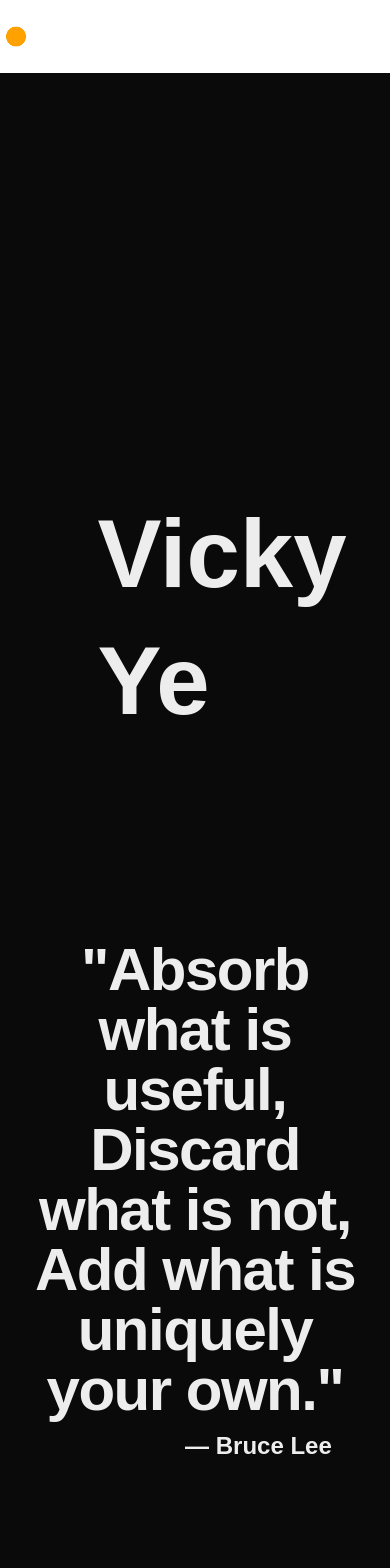
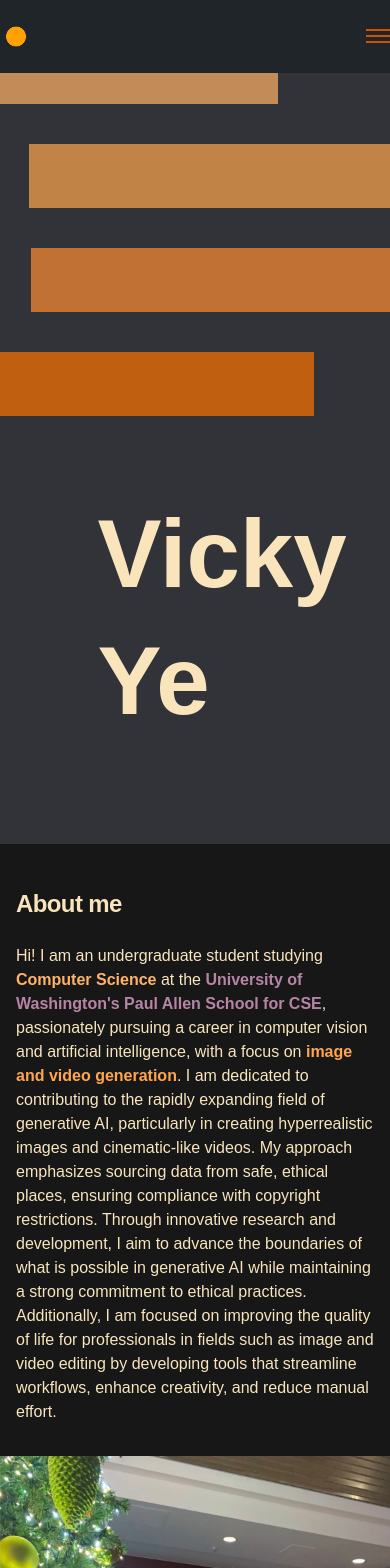
Before and after one commit to vickycye/vickycye, a Next.js app in the folder portfolio-website/: page / in a window 390 px wide. Shown: the top 1568 px of the page. Built offline with nearby package versions, Linux system fonts and the light colour scheme.

Commit message:
created basic working app again

```diff
--- a/portfolio-website/src/app/globals.css
+++ b/portfolio-website/src/app/globals.css
@@ -1,32 +1,60 @@
 @import "tailwindcss";
 
 :root {
-  --background: #0a0a0a;
-  --foreground: #ededed;
+  --background: #313338;
+  --foreground: #313338;
+
+  /* custom colors */
+  --discord-gray: #313338;
+  --discord-lighter-gray: #404249;
+  --cream: #F9E4BC;
+  --off-white: #F8F9FA;
+  --solid-orange-10: #FFB366;
+  --light-orange-10: #FFA64D;
+  --dark-orange: #FF8000;
+  --pinkish-red: #ff5252;
+  --rectangle-orange1: #FFB366;
+  --rectangle-orange2: #FFA64D;
+  --rectangle-orange3: #FF8C33;
+  --rectangle-orange4: #FF7300;
+  --uw-purple: #4B2E83;
+  --linkedin-blue: #0077B5;
+  --lighter-ish-gray: #A8A8A8;
+  --dark-black: #171717;
+  --mauve: #B784A7;
+
+  --palette-black: #1F2528;
+  --palette-dark-gray: #2C3438;
+  --palette-blood-orange: #CD5301;
+  --palette-gold-orange: #EE9222;
+  --palette-sun-orange: #FEA502;
+
+  --font-sans: var(--font-geist-sans);
+  --font-mono: var(--font-geist-mono);
 }
 
-@theme inline {
+/* @theme inline {
   --color-background: var(--background);
   --color-foreground: var(--foreground);
   --font-sans: var(--font-geist-sans);
   --font-mono: var(--font-geist-mono);
-}
+} */
 
 @media (prefers-color-scheme: dark) {
   :root {
     /* base theme variables */
-    --background: #0a0a0a;
-    --foreground: #ededed;
+    --background: #313338;
+    --foreground: #404249;
 
     /* custom colors */
     --discord-gray: #313338;
     --discord-lighter-gray: #404249;
-    --cream: #F5F5F5;
+    --cream: #F9E4BC;
     --off-white: #F8F9FA;
     --solid-orange-10: #FFB366;
     --light-orange-10: #FFA64D;
     --dark-orange: #FF8000;
-    --pinkish-red: #FF6B6B;
+    --pinkish-red: #ff5252;
     --rectangle-orange1: #FFB366;
     --rectangle-orange2: #FFA64D;
     --rectangle-orange3: #FF8C33;
@@ -34,12 +62,20 @@
     --uw-purple: #4B2E83;
     --linkedin-blue: #0077B5;
     --lighter-ish-gray: #A8A8A8;
+    --dark-black: #171717;
+    --mauve: #B784A7;
+
+    --palette-black: #1F2528;
+    --palette-dark-gray: #2C3438;
+    --palette-blood-orange: #CD5301;
+    --palette-gold-orange: #EE9222;
+    --palette-sun-orange: #FEA502;
   }
 }
 
 body {
-  background: var(--background);
-  color: var(--foreground);
+  background: var(--discord-gray);
+  color: var(--cream);
   font-family: Arial, Helvetica, sans-serif;
 }
 
@@ -65,23 +101,23 @@ html {
 
 /* Animations for sliding elements */
 @keyframes slideloopleft1 {
-  0% { transform: translateX(0); }
-  100% { transform: translateX(-100%); }
+  0% { transform: translateX(100%); }
+  100% { transform: translateX(-100vw); }
 }
 
 @keyframes slideloopright1 {
   0% { transform: translateX(-100%); }
-  100% { transform: translateX(0); }
+  100% { transform: translateX(100vw); }
 }
 
 @keyframes slideloopleft2 {
-  0% { transform: translateX(0); }
-  100% { transform: translateX(-100%); }
+  0% { transform: translateX(100%); }
+  100% { transform: translateX(-100vw); }
 }
 
 @keyframes slideloopright2 {
   0% { transform: translateX(-100%); }
-  100% { transform: translateX(0); }
+  100% { transform: translateX(100vw); }
 }
 
 @keyframes slideinrighttitle {
@@ -96,19 +132,19 @@ html {
 
 /* Utility classes for animations */
 .animate-slideloopleft1 {
-  animation: slideloopleft1 15s linear infinite;
+  animation: slideloopleft1 10s linear infinite;
 }
 
 .animate-slideloopright1 {
-  animation: slideloopright1 15s linear infinite;
+  animation: slideloopright1 12s linear infinite;
 }
 
 .animate-slideloopleft2 {
-  animation: slideloopleft2 15s linear infinite;
+  animation: slideloopleft2 14s linear infinite;
 }
 
 .animate-slideloopright2 {
-  animation: slideloopright2 15s linear infinite;
+  animation: slideloopright2 16s linear infinite;
 }
 
 .animate-slideinrighttitle {
@@ -119,6 +155,10 @@ html {
   animation: slideinleftimage 1s forwards;
 }
 
+.h-1\/8 {
+  height: 12.5vh;
+}
+
 /* Fix for the height of the hero section on mobile */
 @media (max-width: 640px) {
   .h-lvh {
--- a/portfolio-website/src/app/page.tsx
+++ b/portfolio-website/src/app/page.tsx
@@ -4,6 +4,8 @@ import Image from "next/image";
 import { Hero } from '@/components/Hero';
 import { AboutMe } from '@/components/AboutMe';
 import { Projects } from '@/components/Projects';
+import { InspirationalQuote } from '@/components/InspirationalQuote';
+// import { Quote } from "lucide-react";
 
 export default function Home() {
   return (
@@ -11,6 +13,7 @@ export default function Home() {
       <Hero />
       <AboutMe />
       <Projects />
+      <InspirationalQuote />
     </>
   );
 }
--- a/portfolio-website/src/components/AboutMe.tsx
+++ b/portfolio-website/src/components/AboutMe.tsx
@@ -31,11 +31,11 @@ export const AboutMe = () => {
   }, []);
 
   return (
-    <div id="about" className="relative bg-discord-gray overflow-hidden">
+    <div id="about" className="relative bg-[var(--dark-black)] overflow-hidden">
       <div className="max-w-7xl mx-auto">
-        <div className="relative pb-8 bg-discord-gray sm:pb-16 md:pb-20 lg:max-w-2xl lg:w-full lg:pb-28 xl:pb-32">
+        <div className="relative pb-8 bg-[var(--dark-black)] sm:pb-16 md:pb-20 lg:max-w-2xl lg:w-full lg:pb-28 xl:pb-32">
           <svg
-            className="z-10 hidden lg:block absolute -right-20 inset-y-0 h-full w-48 text-light-orange-10 transform translate-x-1/2"
+            className="z-10 hidden lg:block absolute -right-20 inset-y-0 h-full w-48 text-[var(--light-orange-10)] transform translate-x-1/2"
             fill="currentColor"
             viewBox="0 0 100 100"
             preserveAspectRatio="none"
@@ -47,13 +47,13 @@ export const AboutMe = () => {
 
           <main className="mt-10 mx-auto max-w-7xl px-4 sm:mt-12 sm:px-6 md:mt-16 lg:mt-20 lg:px-8 xl:mt-28">
             <div id="about-me" ref={aboutMeRef} className="opacity-0 transition-opacity duration-1000 sm:text-center lg:text-left">
-              <h2 className="my-6 text-2xl tracking-tight font-extrabold text-cream sm:text-3xl md:text-4xl">
+              <h2 className="my-6 text-2xl tracking-tight font-extrabold text-[var(--cream)] sm:text-3xl md:text-4xl">
                 About me
               </h2>
-              <p className="text-cream">
-                Hi! I am an undergraduate student studying <span className="font-bold text-solid-orange-10">Computer Science</span> at
-                the <span className="font-bold text-uw-purple">University of Washington's Paul Allen School for CSE</span>,
-                passionately pursuing a career in computer vision and artificial intelligence, with a focus on <span className="font-bold text-light-orange-10">image and video generation</span>.
+              <p className="text-[var(--cream)]">
+                Hi! I am an undergraduate student studying <span className="font-bold text-[var(--solid-orange-10)]">Computer Science</span> at
+                the <span className="font-bold text-[var(--mauve)]">University of Washington's Paul Allen School for CSE</span>,
+                passionately pursuing a career in computer vision and artificial intelligence, with a focus on <span className="font-bold text-[var(--light-orange-10)]">image and video generation</span>.
                 I am dedicated to contributing to the rapidly expanding field of generative AI, particularly in creating hyperrealistic
                 images and cinematic-like videos. My approach emphasizes sourcing data from safe, ethical places, ensuring compliance with copyright restrictions.
                 Through innovative research and development, I aim to advance the boundaries of what is possible in generative AI while
--- a/portfolio-website/src/components/Hero.tsx
+++ b/portfolio-website/src/components/Hero.tsx
@@ -4,11 +4,11 @@ export const Hero = () => {
   return (
     <>
       {/* Moving rectangle background */}
-      <div className="w-full h-lvh bg-discord-gray overflow-hidden">
-        <div className="relative top-0 pt-100 w-screen h-1/8 bg-rectangle-orange1 opacity-70 animate-slideloopleft1"></div>
-        <div className="relative top-2.5 pt-100 w-screen h-1/8 bg-rectangle-orange2 opacity-70 animate-slideloopright1"></div>
-        <div className="relative top-5 pt-100 w-screen h-1/8 bg-rectangle-orange3 opacity-70 animate-slideloopleft2"></div>
-        <div className="relative top-8 pt-100 w-screen h-1/8 bg-rectangle-orange4 opacity-70 animate-slideloopright2"></div>
+      <div className="w-full h-screen bg-discord-gray overflow-hidden">
+        <div className="relative mt-10 w-screen h-16 bg-[var(--rectangle-orange1)] opacity-70 animate-slideloopleft1"></div>
+        <div className="relative mt-10 w-screen h-16 bg-[var(--rectangle-orange2)] opacity-70 animate-slideloopright1"></div>
+        <div className="relative mt-10 w-screen h-16 bg-[var(--rectangle-orange3)] opacity-70 animate-slideloopleft2"></div>
+        <div className="relative mt-10 w-screen h-16 bg-[var(--rectangle-orange4)] opacity-70 animate-slideloopright2"></div>
       </div>
 
       {/* Name segment */}
@@ -26,15 +26,6 @@ export const Hero = () => {
         />
       </div>
 
-      {/* Quote section */}
-      <div className="bg-solid-orange-10 py-24 sm:py-32">
-        <div id="animate-me" className="mx-auto opacity-0 max-w-7xl px-6 lg:px-8">
-          <div className="text-center text-6xl font-semibold tracking-tight text-discord-lighter-gray">
-            "Absorb what is useful, Discard what is not, Add what is <span className="transition ease-in-out text-pinkish-red hover:-translate-y-1 hover:text-white duration-300">uniquely your own</span>."
-          </div>
-          <div className="text-right text-2xl font-semibold text-discord-lighter-gray mr-[10%] mt-[3%]">— Bruce Lee</div>
-        </div>
-      </div>
     </>
   );
 };
--- a/portfolio-website/src/components/Navbar.tsx
+++ b/portfolio-website/src/components/Navbar.tsx
@@ -31,7 +31,7 @@ export const Navbar = () => {
     }, [menuOpen]);
 
     return (
-        <nav className="w-full fixed top-0 bg-white z-50 dark:bg-discord-lighter-gray">
+        <nav className="w-full fixed top-0 bg-[var(--palette-black)] z-50 dark:bg-[var(--palette-black)]">
         <div className="container mx-auto py-5 flex items-center justify-between">
             <div className="flex items-center gap-2">
             <Link href="/">
@@ -43,22 +43,22 @@ export const Navbar = () => {
                 height={32}
                 />
             </Link>
-            <span className="text-2xl font-bold text-slate-800 dark:text-white"></span>
+            <span className="text-2xl font-bold text-white dark:text-white"></span>
             </div>
-            <ul className="hidden md:flex space-x-20 text-white dark:text-gray-100 font-bold text-sm uppercase">
-            <li className="hover:text-light-orange-10">
+                <ul className="hidden md:flex space-x-20 text-white dark:text-[var(--lighter-ish-gray)] font-bold text-sm uppercase">
+                    <li className="hover:text-[var(--palette-blood-orange)]">
                         <Link href="/#about">About Me</Link>
                     </li>
-            <li className="hover:text-light-orange-10">
+                    <li className="hover:text-[var(--palette-blood-orange)]">
                         <Link href="/blog">Blog</Link>
                     </li>
-            <li className="hover:text-light-orange-10">
+                    <li className="hover:text-[var(--palette-blood-orange)]">
                         <Link href="/#personal-projects">Projects</Link>
                     </li>
-            <li className="hover:text-light-orange-10">
+                    <li className="hover:text-[var(--palette-blood-orange)]">
                         <Link href="/funstuff">Fun Stuff!</Link>
                     </li>
-            <li className="hover:text-light-orange-10">
+                    <li className="hover:text-[var(--palette-blood-orange)]">
                         <Link href="/contact">Contact</Link>
                     </li>
                 </ul>
@@ -67,9 +67,9 @@ export const Navbar = () => {
                 className="space-y-1 md:hidden cursor-pointer z-20"
                 onClick={toggleMenu}
                 >
-            <div className="w-6 h-0.5 bg-light-orange-10"></div>
-            <div className="w-6 h-0.5 bg-light-orange-10"></div>
-            <div className="w-6 h-0.5 bg-light-orange-10"></div>
+                <div className="w-6 h-0.5 bg-[var(--palette-blood-orange)]"></div>
+                <div className="w-6 h-0.5 bg-[var(--palette-blood-orange)]"></div>
+                <div className="w-6 h-0.5 bg-[var(--palette-blood-orange)]"></div>
             </div>
             <ul
             id="menu"
```
Also changed, not shown: portfolio-website/package.json (+8 -6 lines), portfolio-website/src/components/Footer.tsx (+4 -4 lines), portfolio-website/src/components/InspirationalQuote.tsx (added, +15 -0 lines), portfolio-website/src/components/Projects.tsx (+20 -20 lines), portfolio-website/tailwind.config.mjs (added, +16 -0 lines), 1 other file (tests, documents, lock files or other folders). Lines whose indentation alone changed are shown as unchanged.
